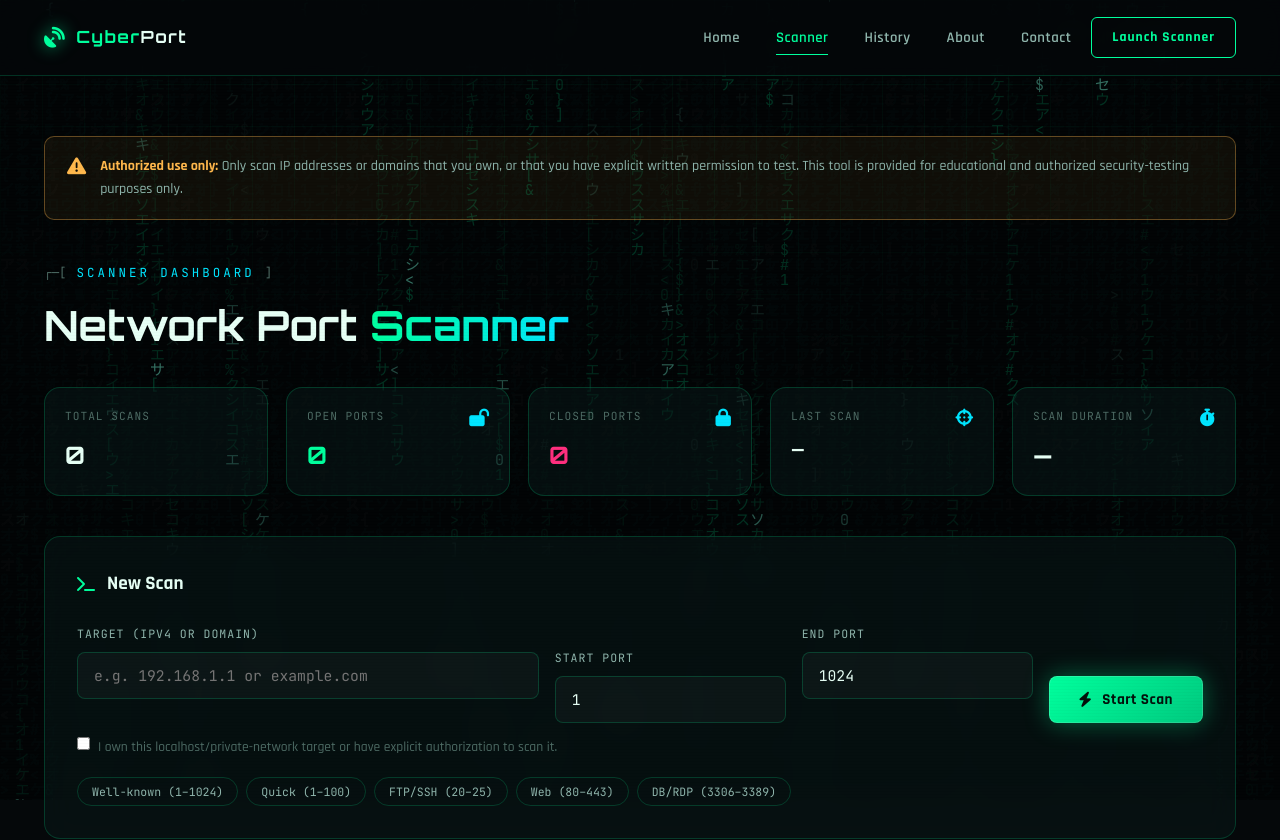
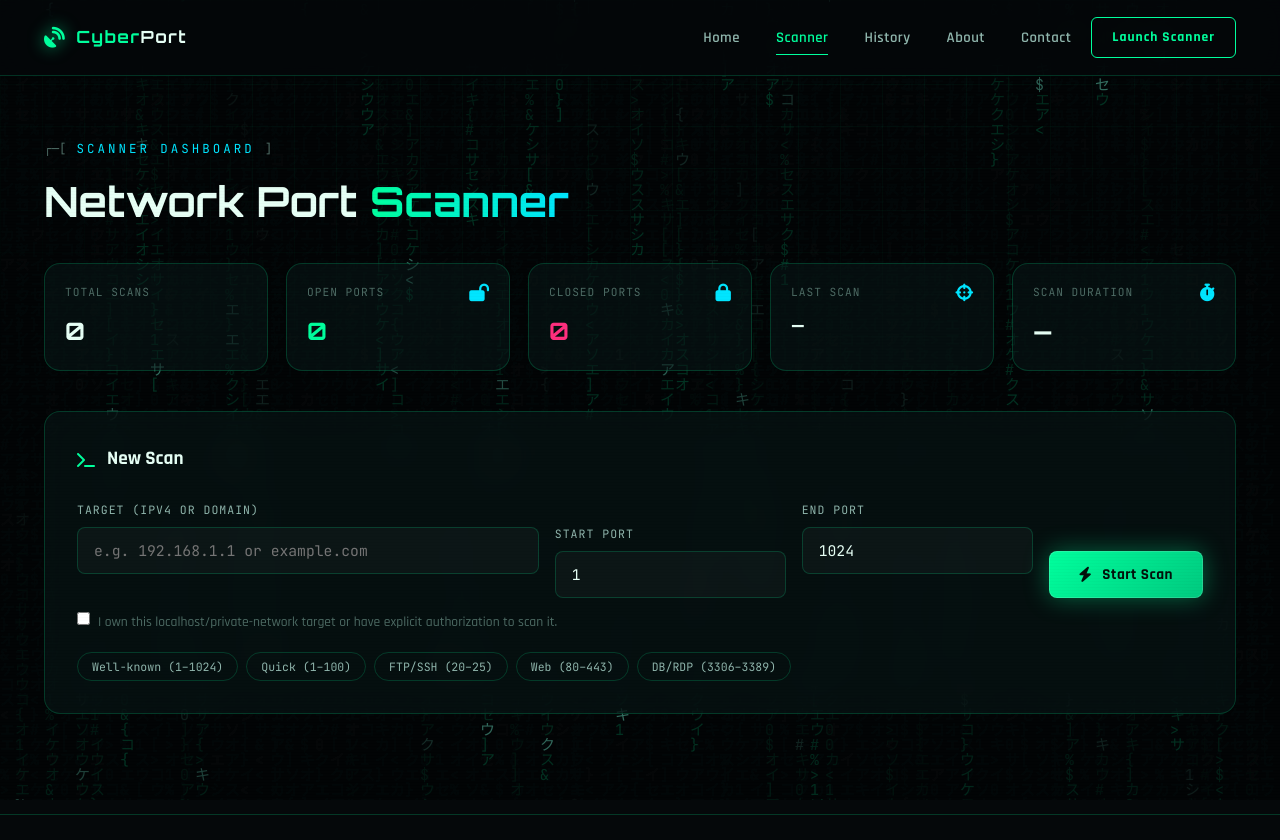
Before and after one commit to vipulbariya-code/CyberPort-Scanner, a Flask app: page /dashboard in a window 1280 px wide. Shown: the top 840 px of the page. Run offline with Flask 3, Linux system fonts and the light colour scheme; data that the repository does not hold is empty.

Commit message:
Remove dashboard authorization banner

```diff
--- a/templates/dashboard.html
+++ b/templates/dashboard.html
@@ -5,11 +5,6 @@
 {% block content %}
 <section class="page-section tight">
   <div class="container">
-
-    <div class="disclaimer-banner reveal">
-      <i class="fa-solid fa-triangle-exclamation"></i>
-      <p><strong>Authorized use only:</strong> Only scan IP addresses or domains that you own, or that you have explicit written permission to test. This tool is provided for educational and authorized security-testing purposes only.</p>
-    </div>
 
     <div class="dash-header reveal">
       <div>
```
